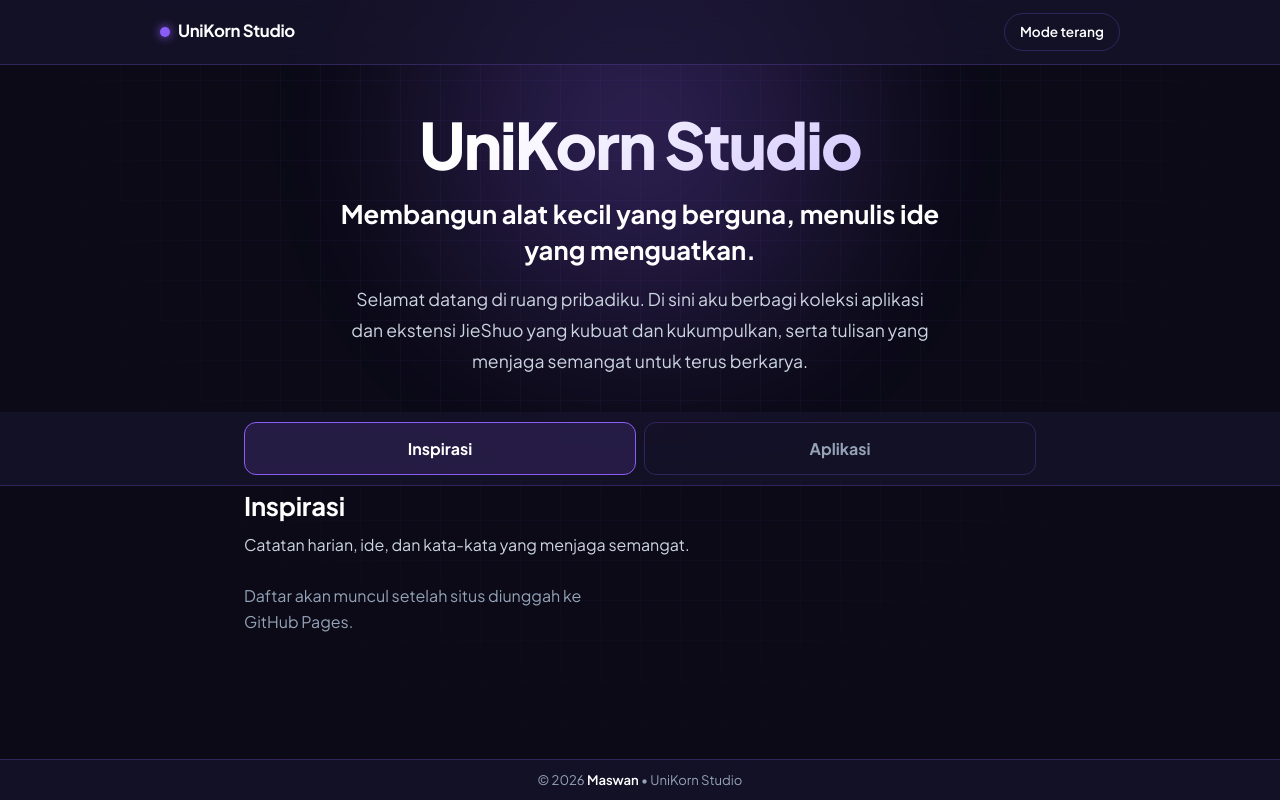
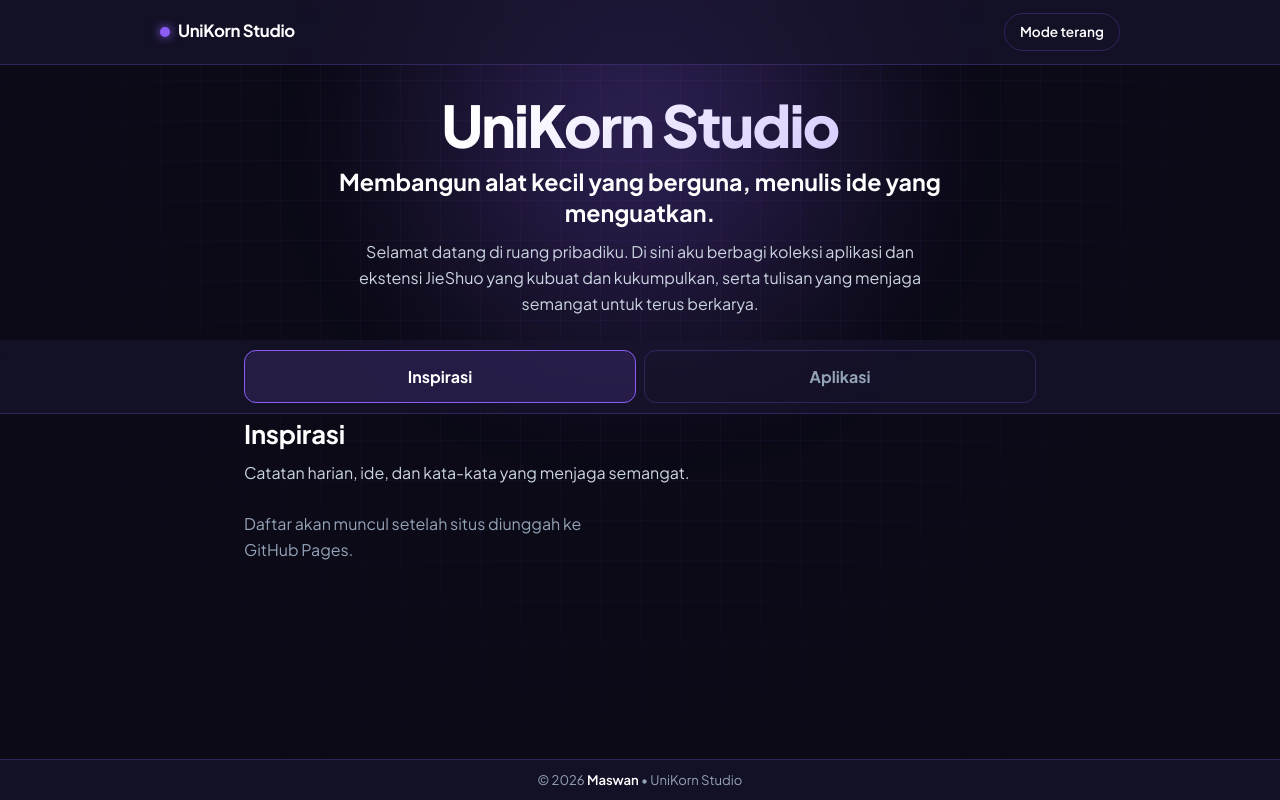
Before and after one commit to unikorn-studio/unikorn-studio.github.io, a plain HTML site: page index.html in a window 1280 px wide. Drawn offline with Linux system fonts and the light colour scheme.

Commit message:
Add files via upload

```diff
--- a/index.html
+++ b/index.html
@@ -37,10 +37,10 @@ header{position:sticky;top:0;z-index:50;-webkit-backdrop-filter:blur(12px);backd
 .theme:hover{border-color:var(--accent);background:rgba(139,92,246,.12)}
 
 .wrap{width:100%;max-width:52rem;margin:0 auto;padding:0 1.25rem}
-.hero{text-align:center;padding:2.75rem 0 2.25rem}
-.hero h1{font-size:clamp(2.5rem,9vw,4rem);font-weight:800;letter-spacing:-.03em;line-height:1.12;margin-bottom:1rem;background:var(--title);-webkit-background-clip:text;background-clip:text;-webkit-text-fill-color:transparent;animation:up .7s ease-out both}
-.tagline{font-size:clamp(1.2rem,4vw,1.6rem);font-weight:700;line-height:1.4;max-width:38rem;margin:0 auto 1rem;animation:up .7s ease-out .15s both}
-.intro{font-size:clamp(1rem,2.5vw,1.1rem);line-height:1.75;color:var(--text2);max-width:37rem;margin:0 auto;animation:up .7s ease-out .3s both}
+.hero{text-align:center;padding:1.75rem 0 1.5rem}
+.hero h1{font-size:clamp(2.2rem,8.5vw,3.6rem);font-weight:800;letter-spacing:-.03em;line-height:1.1;margin-bottom:.6rem;background:var(--title);-webkit-background-clip:text;background-clip:text;-webkit-text-fill-color:transparent;animation:up .7s ease-out both}
+.tagline{font-size:clamp(1.1rem,3.8vw,1.45rem);font-weight:700;line-height:1.35;max-width:38rem;margin:0 auto .7rem;animation:up .7s ease-out .15s both}
+.intro{font-size:clamp(.92rem,2.3vw,1rem);line-height:1.6;color:var(--text2);max-width:37rem;margin:0 auto;animation:up .7s ease-out .3s both}
 .btn{display:inline-flex;align-items:center;justify-content:center;padding:.9rem 1.7rem;border-radius:14px;font:inherit;font-size:1rem;font-weight:600;text-decoration:none;cursor:pointer;transition:transform .25s,box-shadow .25s,background-color .25s,border-color .25s}
 .btn.primary{background:var(--accent);color:#fff;border:1px solid transparent;box-shadow:0 8px 24px -4px var(--glow)}
 .btn.primary:hover{background:var(--accent-h);transform:translateY(-2px)}
```
